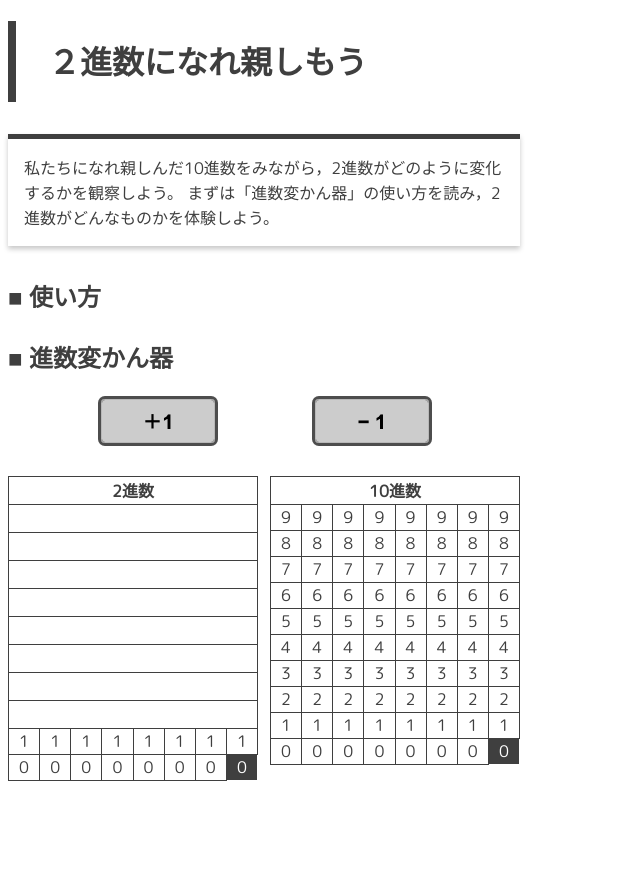
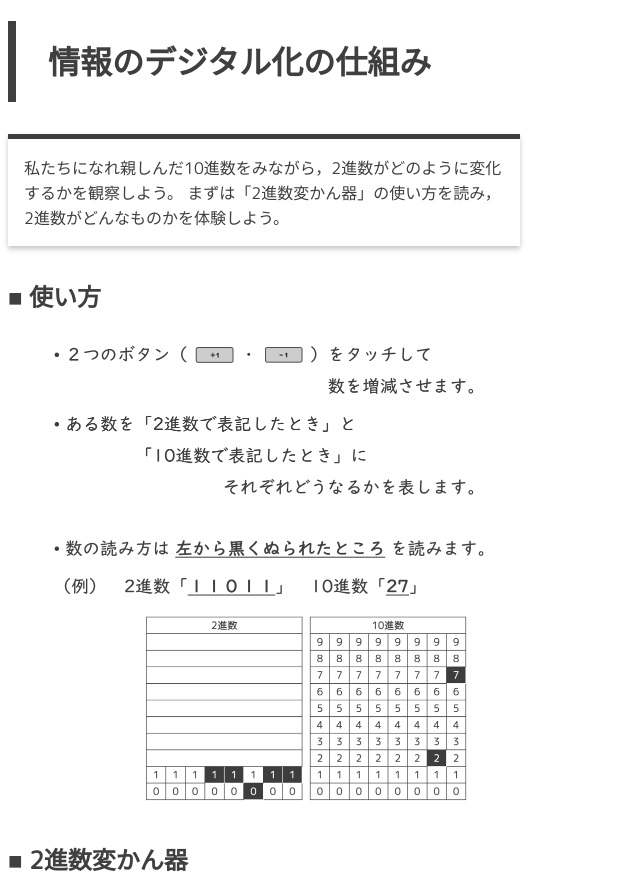
Before and after one commit to nishiwakki/base_converter, a plain HTML site: page index.html in a window 1280 px wide. Shown: the top 881 px of the page, without its empty margins (0-640 px from the left). Before the commit the page ends 841 px from the top, so only its background shows below. Drawn offline with Linux system fonts and the light colour scheme.

Commit message:
[ADD] manual.png

```diff
--- a/index.html
+++ b/index.html
@@ -2,25 +2,26 @@
 <html lang="ja">
     <head>
         <meta charset="utf-8">
-        <title>2進数になれ親しもう</title>
+        <title>情報のデジタル化の仕組みを理解しよう</title>
         <link rel="stylesheet" href="style.css">
         <link href="https://fonts.googleapis.com/css?family=M+PLUS+Rounded+1c" rel="stylesheet">
     </head>
     <body>
-        <h1>２進数になれ親しもう</h1>
+        <h1>情報のデジタル化の仕組み</h1>
         <div class="box1">
             <p>
                 私たちになれ親しんだ10進数をみながら，2進数がどのように変化するかを観察しよう。
-                まずは「進数変かん器」の使い方を読み，2進数がどんなものかを体験しよう。
+                まずは「2進数変かん器」の使い方を読み，2進数がどんなものかを体験しよう。
             </p>
         </div>
         <h2>
             ■ 使い方
         </h2>
         <!--<video controls width="600" height="300" src="bc_movie.mp4"></video>-->
-
+        <p><img src="s1.png" width="600"></p>
+        <p><img src="s2.png" width="600"></p>
         <h2>
-            ■ 進数変かん器
+            ■ 2進数変かん器
         </h2>
         <input type="image" alt="+1" onclick="increment()" class="button" src="plus.png">
         <input type="image" alt="-1" onclick="decrement()" class="button" src="minus.png">
@@ -45,4 +46,8 @@
         <br>
         <script src="app.js"></script>
     </body>
+    <br><br><br><br><br><br><br><br><br><br><br><br><br><br>
+    <footer>
+        <p>&copy; nishiwakki. 2022.</p>
+    </footer>
 </html>
```
Also changed, not shown: s1.png (added), s2.png (added).
